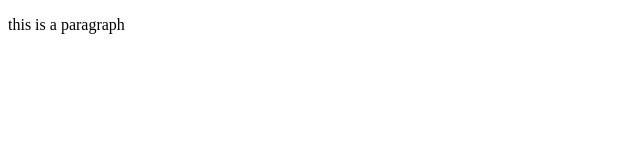
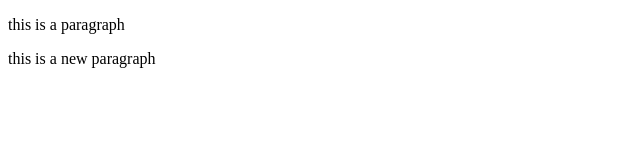
Before and after one commit to Aky328/project1-, a plain HTML site: page demo1.htm in a window 1280 px wide. Shown: the whole page, without its empty margins (0-640 px from the left). Drawn offline with Linux system fonts and the light colour scheme.

Commit message:
new text

```diff
--- a/demo1.htm
+++ b/demo1.htm
@@ -10,5 +10,8 @@
     <div>
         <p>this is a paragraph</p>
     </div>
+    <div>
+        <p>this is a new paragraph</p>
+    </div>
 </body>
 </html>
```
